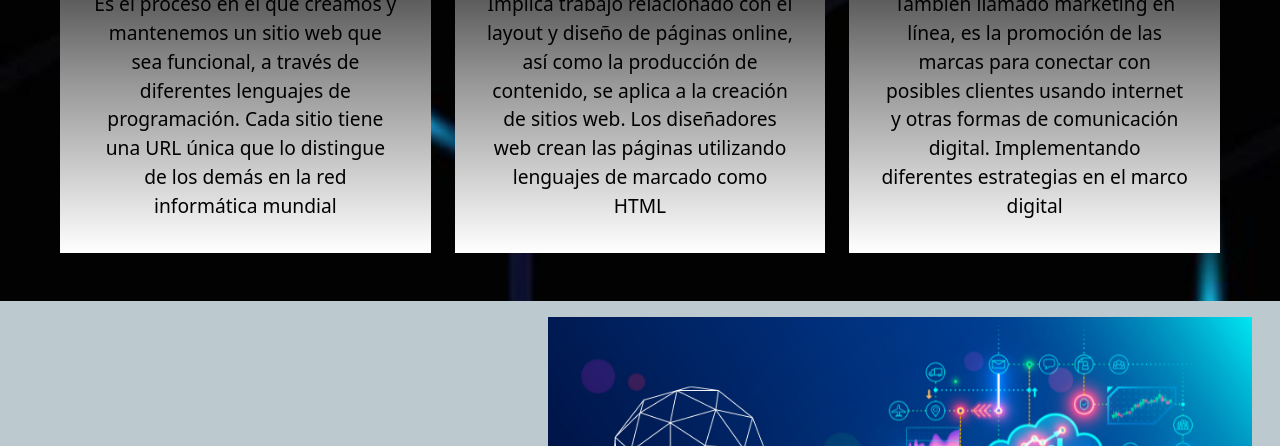
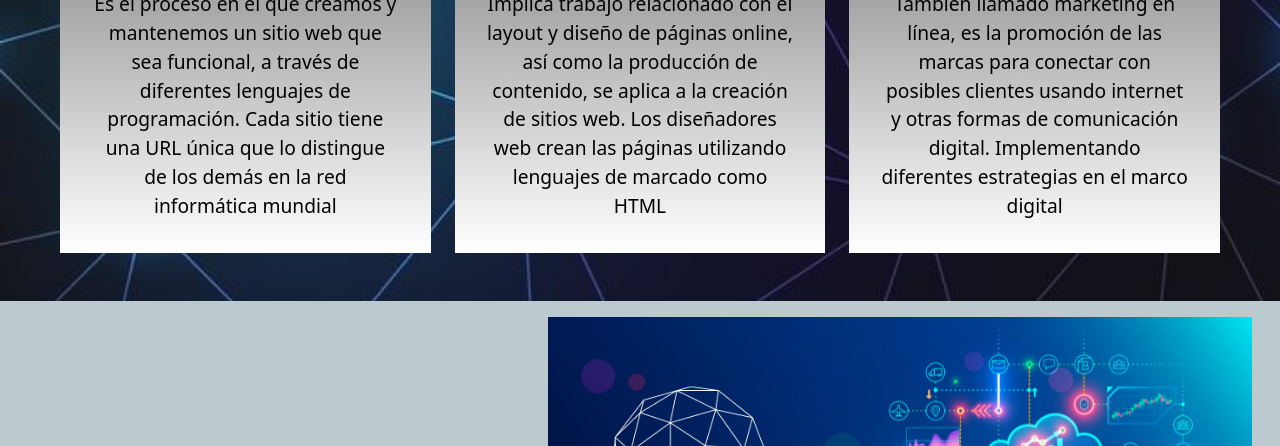
Before and after one commit to cotysanchez/desarrolloweb, a website: page paginas/servicios.html in a window 1280 px wide. Shown: the part 361-807 px from the top of the page. Drawn offline with nearby package versions, Linux system fonts and the light colour scheme.

Commit message:
modificando gradientes y BG

```diff
--- a/scss/_body.scss
+++ b/scss/_body.scss
@@ -1,5 +1,5 @@
 body {
-    background-image: url('../assets/imagenes/background-blue-dark.jpg');
+    background-image: url('../assets/imagenes/Abstract\ HD\ Wallpapers\ -\ PH\ HOT.jpeg');
     background-size: cover;
     background-repeat: no-repeat;
   }
--- a/scss/_home.scss
+++ b/scss/_home.scss
@@ -34,8 +34,9 @@
     flex-direction: column;
     justify-content: space-between;
     align-items: center;
-    background: linear-gradient(to bottom, #222222, #999999, #ffffff);
-}
+    background: linear-gradient(to bottom, #888888, #ffffff);
+    }
+
 
 
 .contenidoCajas{
--- a/scss/_servicios.scss
+++ b/scss/_servicios.scss
@@ -9,7 +9,7 @@
     align-items: center;
     padding: 2rem;
     height: 100%;
-    background: linear-gradient(to bottom, #222222, #999999, #ffffff);
+    background: linear-gradient(to bottom, #888888, #ffffff);
 
 }
 
```
Also changed, not shown: assets/imagenes/Abstract HD Wallpapers - PH HOT.jpeg (added), css/main.css, 1 other file.
